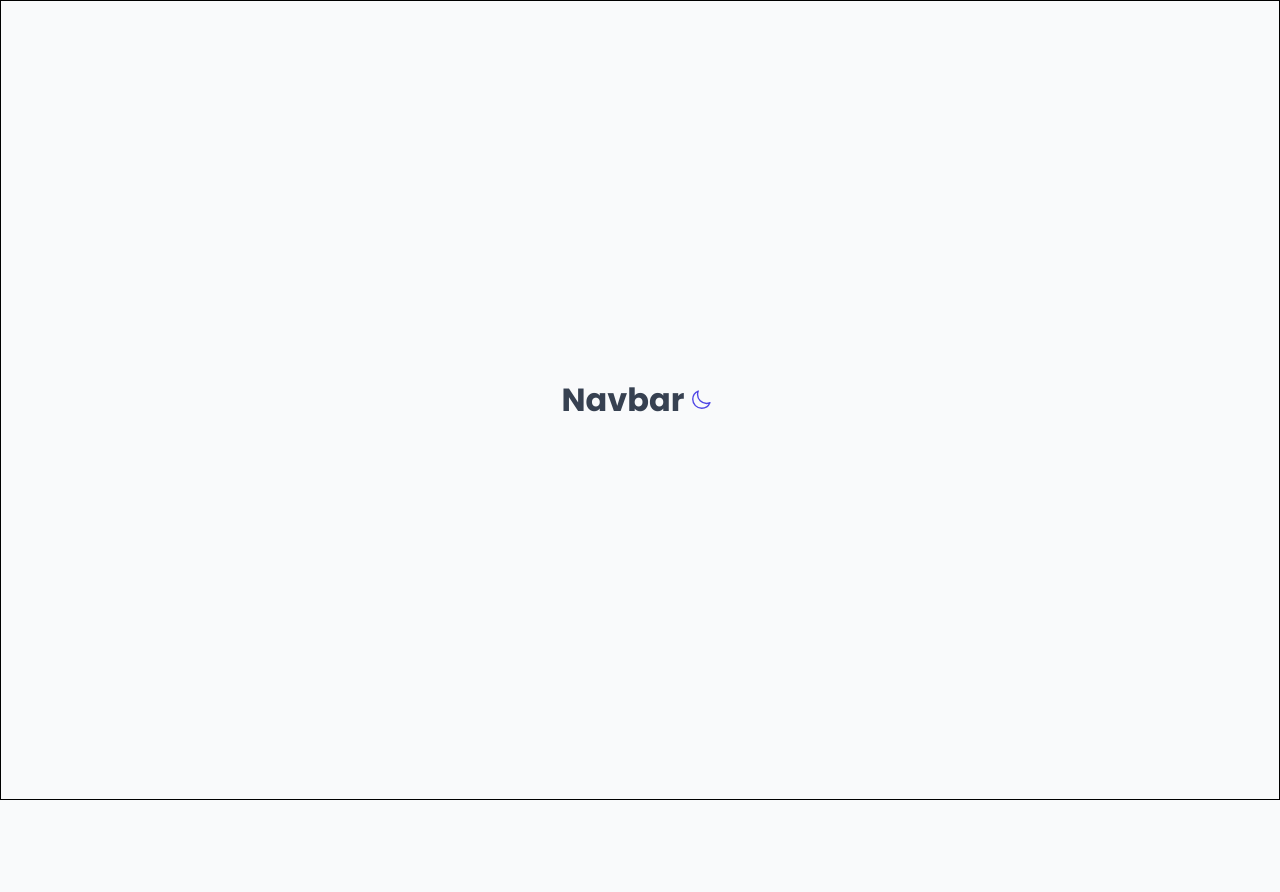
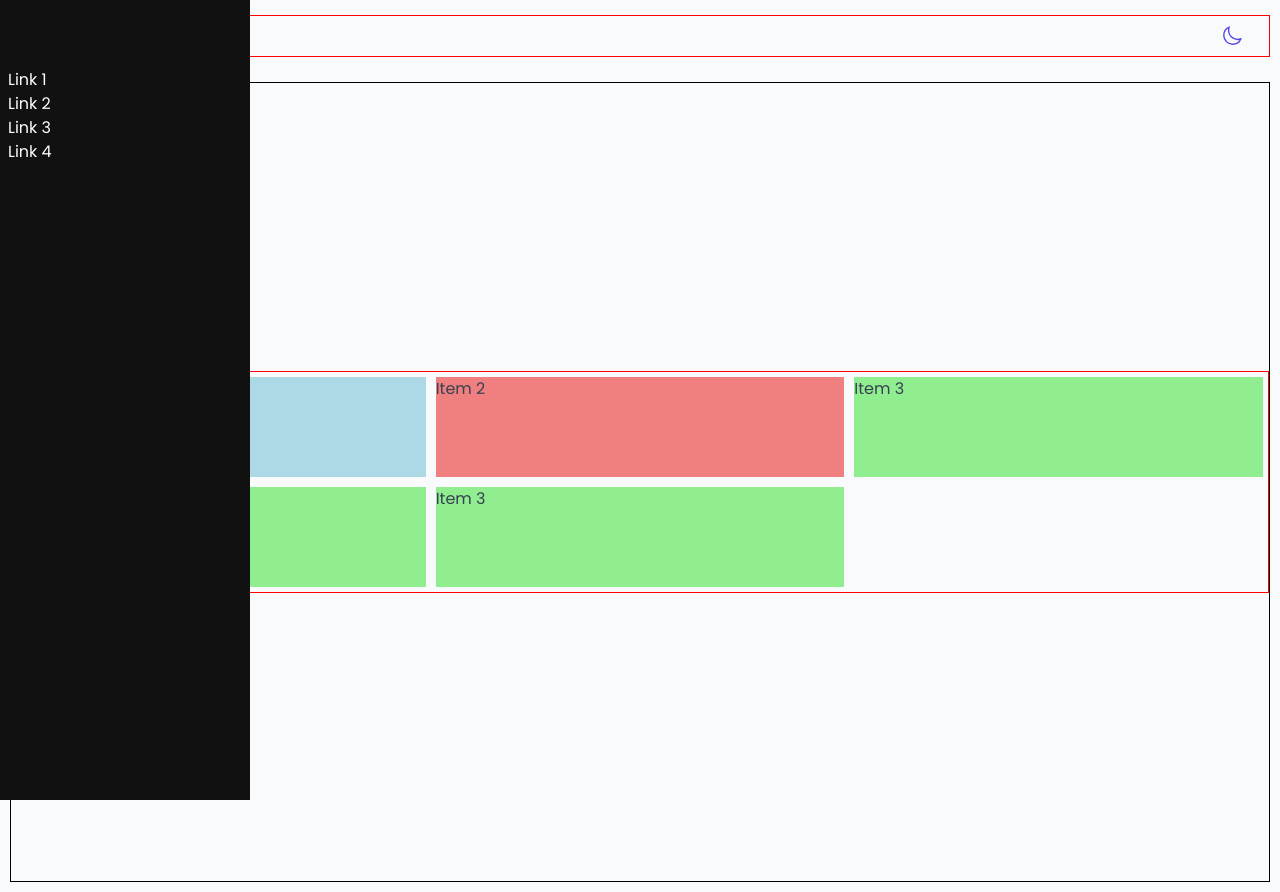
Before and after one commit to eduardo-alves-neto/portifolio, a React (Vite) app: page / in a window 1280 px wide. Before the commit the page ends 800 px from the top, so only its background shows below. Built offline with nearby package versions, Linux system fonts and the light colour scheme; the HTML template or start-up script is replaced by a standard one; a web font is replaced by a local one.

Commit message:
feat: Add Sidebar and LayoutDefault components to App
- Add Sidebar component to display a sidebar menu
- Add LayoutDefault component to provide a default layout for the app

Co-authored-by: Eduardo Neto <eduardo.neto@example.com>

```diff
--- a/src/App.tsx
+++ b/src/App.tsx
@@ -1,13 +1,23 @@
-import { NavBar } from "./components/NavBar";
+import { Testes } from "./components/Grid/teste";
 import { DarkModeProvider } from "./shared/contexts/ThemeContext";
 import GlobalStyles from "./styles/global";
 import React from "react";
+import Sidebar from "./components/SideBar/SideBar";
+import { NavBar } from "./components/NavBar/NavBar";
+import { SideBarProvider } from "./shared/contexts/SideBarContext";
+import { LayoutDefault } from "./shared/layouts/LayoutDefault";
 
 function App() {
   return (
     <DarkModeProvider>
-      <GlobalStyles />
-      <NavBar />
+      <SideBarProvider>
+        <GlobalStyles />
+        <Sidebar />
+        <LayoutDefault>
+          <NavBar />
+          <Testes />
+        </LayoutDefault>
+      </SideBarProvider>
     </DarkModeProvider>
   );
 }
--- /dev/null
+++ b/src/components/Grid/Grid.tsx
@@ -0,0 +1,54 @@
+import styled from "styled-components";
+
+interface GridProps {
+  gap?: number;
+  xs?: number;
+  md?: number;
+  lg?: number;
+  justifyContent?:
+    | "center"
+    | "flex-start"
+    | "flex-end"
+    | "space-between"
+    | "space-around"
+    | "space-evenly";
+}
+
+const Grid = styled.div<GridProps>`
+  display: grid;
+  border: 1px solid red;
+  padding: 5px;
+  width: 100%;
+  height: max-content;
+  margin: 0 auto;
+  justify-content: ${(props) => props.justifyContent || "flex-start"};
+  gap: ${(props) => props.gap || 1}rem;
+
+  @media (max-width: 767px) {
+    grid-template-columns: repeat(12, 1fr);
+    & > * {
+      grid-column: span ${(props) => props.xs || 12};
+    }
+  }
+  @media (min-width: 768px) and (max-width: 1023px) {
+    grid-template-columns: repeat(12, 1fr);
+    & > * {
+      grid-column: span ${(props) => props.md || props.xs || 12};
+    }
+  }
+  @media (min-width: 1024px) {
+    grid-template-columns: repeat(12, 1fr);
+    & > * {
+      grid-column: span ${(props) => props.lg || props.md || props.xs || 12};
+    }
+  }
+`;
+
+Grid.defaultProps = {
+  gap: 1,
+  xs: 12,
+  md: 6,
+  lg: 4,
+};
+
+export default Grid;
--- /dev/null
+++ b/src/components/Grid/teste.tsx
@@ -0,0 +1,38 @@
+import React from "react";
+
+import Grid from "./Grid";
+
+export const Testes = () => {
+  return (
+    <>
+      <div
+        style={{
+          display: "flex",
+          alignItems: "center",
+          justifyContent: "center",
+          width: "100%",
+          height: "100vh",
+          border: "1px solid black",
+        }}
+      >
+        <Grid gap={1} xs={12} justifyContent="flex-end">
+          <div style={{ backgroundColor: "lightblue", height: "100px" }}>
+            Item 1
+          </div>
+          <div style={{ backgroundColor: "lightcoral", height: "100px" }}>
+            Item 2
+          </div>
+          <div style={{ backgroundColor: "lightgreen", height: "100px" }}>
+            Item 3
+          </div>
+          <div style={{ backgroundColor: "lightgreen", height: "100px" }}>
+            Item 3
+          </div>
+          <div style={{ backgroundColor: "lightgreen", height: "100px" }}>
+            Item 3
+          </div>
+        </Grid>
+      </div>
+    </>
+  );
+};
--- /dev/null
+++ b/src/components/NavBar/NavBar.tsx
@@ -0,0 +1,47 @@
+import React from "react";
+import { useDarkMode } from "../../shared/contexts/ThemeContext";
+import { HiOutlineMoon, HiOutlineSun } from "react-icons/hi2";
+import ButtonIcon from "../Buttons/ButtonIcon";
+import styled from "styled-components";
+import { useSideBar } from "../../shared/contexts/SideBarContext";
+import { HiBars3BottomRight } from "react-icons/hi2";
+import { HiXMark } from "react-icons/hi2";
+
+const Container = styled.div`
+  display: flex;
+  align-items: center;
+  justify-content: end;
+  width: 100%;
+  height: 40px;
+  border: 1px solid red;
+  top: 0;
+  margin-bottom: 25px;
+  margin-top: 5px;
+  padding: 20px;
+  @media (min-width: 765px) {
+    .sidebar-toggle-btn {
+      display: none;
+    }
+  }
+`;
+
+export const NavBar = () => {
+  const { isDarkMode, toggleDarkMode } = useDarkMode();
+  const { isSidebarOpen, toggleSidebar } = useSideBar();
+
+  return (
+    <>
+      <Container>
+        <div className="sidebar-toggle-btn">
+          <ButtonIcon onClick={toggleSidebar}>
+            {isSidebarOpen ? <HiXMark /> : <HiBars3BottomRight />}
+          </ButtonIcon>
+        </div>
+
+        <ButtonIcon onClick={toggleDarkMode}>
+          {isDarkMode ? <HiOutlineSun /> : <HiOutlineMoon />}
+        </ButtonIcon>
+      </Container>
+    </>
+  );
+};
--- a/src/components/NavBar/index.tsx
+++ /dev/null
@@ -1,28 +0,0 @@
-import React from "react";
-import { useDarkMode } from "../../shared/contexts/ThemeContext";
-import { HiOutlineMoon, HiOutlineSun } from "react-icons/hi2";
-import ButtonIcon from "../Buttons/ButtonIcon";
-
-export const NavBar = () => {
-  const { isDarkMode, toggleDarkMode } = useDarkMode();
-  return (
-    <>
-      <div
-        style={{
-          display: "flex",
-          alignItems: "center",
-          justifyContent: "center",
-          width: "100%",
-          height: "100vh",
-          border: "1px solid black",
-        }}
-      >
-        <h1>Navbar</h1>
-
-        <ButtonIcon onClick={toggleDarkMode}>
-          {isDarkMode ? <HiOutlineSun /> : <HiOutlineMoon />}
-        </ButtonIcon>
-      </div>
-    </>
-  );
-};
--- /dev/null
+++ b/src/components/SideBar/SideBar.tsx
@@ -0,0 +1,46 @@
+import React, { useEffect } from "react";
+import styled from "styled-components";
+import { useSideBar } from "../../shared/contexts/SideBarContext";
+
+interface SidebarProps {
+  isOpen?: boolean;
+}
+
+const SidebarContainer = styled.div<SidebarProps>`
+  position: fixed;
+  top: 0;
+  width: 250px;
+  height: 100%;
+  background-color: #111;
+  overflow-x: hidden;
+  transition: 0.3s;
+  padding-top: 60px;
+  z-index: 1000;
+  @media (max-width: 768px) {
+    display: none;
+  }
+`;
+
+const SidebarContent = styled.div`
+  display: flex;
+  flex-direction: column;
+  padding: 8px;
+  color: white;
+`;
+
+const Sidebar = () => {
+  const { isSidebarOpen, toggleSidebar } = useSideBar();
+
+  return (
+    <SidebarContainer isOpen={isSidebarOpen}>
+      <SidebarContent>
+        <a href="#">Link 1</a>
+        <a href="#">Link 2</a>
+        <a href="#">Link 3</a>
+        <a href="#">Link 4</a>
+      </SidebarContent>
+    </SidebarContainer>
+  );
+};
+
+export default Sidebar;
--- /dev/null
+++ b/src/shared/contexts/SideBarContext.tsx
@@ -0,0 +1,32 @@
+import React, { createContext, useState } from "react";
+
+interface SideBarContextProps {
+  isSidebarOpen?: boolean;
+  toggleSidebar: () => void;
+}
+
+const SideBarContext = createContext({} as SideBarContextProps);
+
+export const SideBarProvider = ({
+  children,
+}: {
+  children: React.ReactNode;
+}) => {
+  const [isSidebarOpen, setIsSidebarOpen] = useState(false);
+  const toggleSidebar = () => setIsSidebarOpen(!isSidebarOpen);
+  return (
+    <SideBarContext.Provider
+      value={{ isSidebarOpen: isSidebarOpen, toggleSidebar }}
+    >
+      {children}
+    </SideBarContext.Provider>
+  );
+};
+
+export const useSideBar = () => {
+  const context = React.useContext(SideBarContext);
+  if (context === undefined) {
+    throw new Error("useSideBar must be used within a SideBarProvider");
+  }
+  return context;
+};
--- /dev/null
+++ b/src/shared/layouts/LayoutDefault.tsx
@@ -0,0 +1,21 @@
+import styled from "styled-components";
+import React from "react";
+import { useSideBar } from "../contexts/SideBarContext";
+
+interface ContainerProps {
+  isSidebarOpen?: boolean;
+}
+const Container = styled.div<ContainerProps>`
+  padding: 10px;
+  @media (min-width: 765px) {
+    left: calc(100%-250px);
+  }
+`;
+
+interface LayoutDefaultProps {
+  children: React.ReactNode;
+}
+export const LayoutDefault = ({ children }: LayoutDefaultProps) => {
+  const { isSidebarOpen } = useSideBar();
+  return <Container isSidebarOpen={isSidebarOpen}>{children}</Container>;
+};
```
